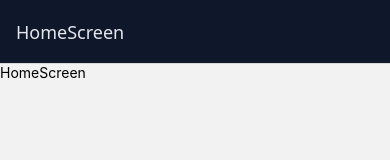
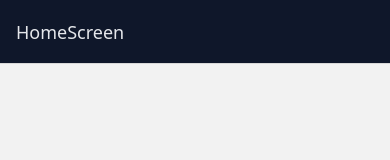
Before and after one commit to beytullahatasoy/react_native_learning, a React Native app in the folder 9.movie-app/: screen /HomeScreen in a window 390 px wide. Shown: the top 160 px of the page. Built offline with nearby package versions, Linux system fonts and the light colour scheme.

Commit message:
movie app

```diff
--- a/9.movie-app/src/screens/HomeScreen.tsx
+++ b/9.movie-app/src/screens/HomeScreen.tsx
@@ -1,14 +1,23 @@
-import { StyleSheet, Text, View } from "react-native";
-import React from "react";
+import { StyleSheet, View } from "react-native";
+import { SafeAreaView } from "react-native-safe-area-context";
 
 const HomeScreen = () => {
   return (
-    <View>
-      <Text>HomeScreen</Text>
-    </View>
+    <SafeAreaView style={styles.container}>
+      <View style={styles.content}></View>
+    </SafeAreaView>
   );
 };
 
 export default HomeScreen;
 
-const styles = StyleSheet.create({});
+const styles = StyleSheet.create({
+  container: {
+    flex: 1,
+    backgroundColor: "#colors.background",
+  },
+  content: {
+    flex: 1,
+    backgroundColor: "#colors.background",
+  },
+});
```
